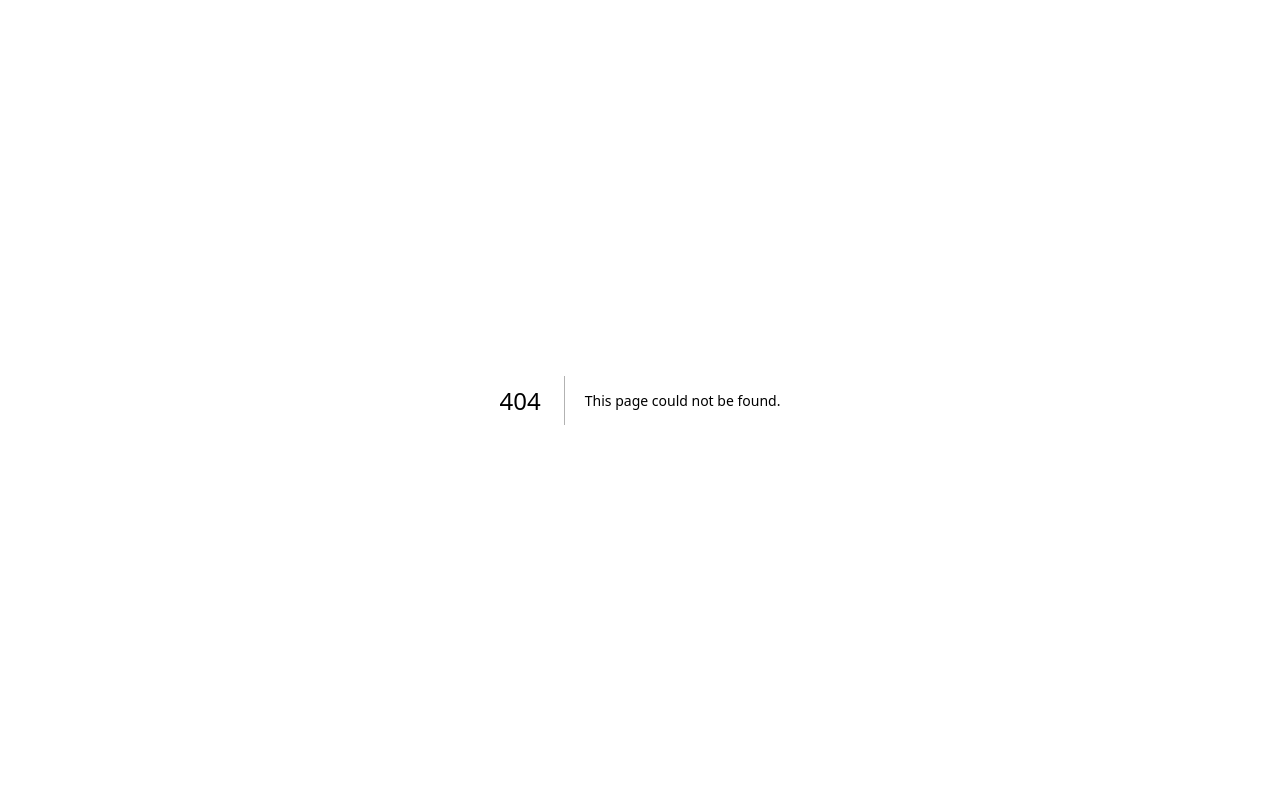
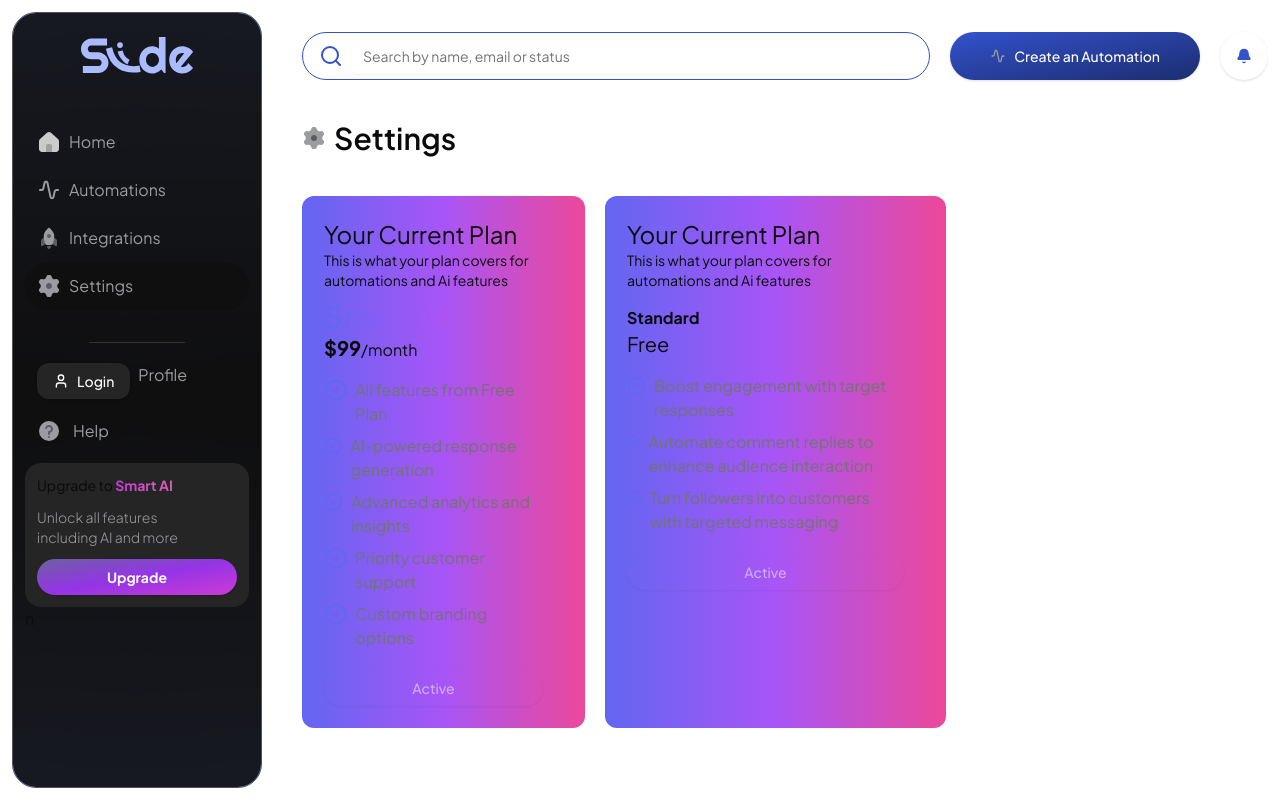
Before and after one commit to Mohamadi12/automations, a Next.js app: page /dashboard/1/settings in a window 1280 px wide. Before the commit this address had no page. Built offline with nearby package versions, Linux system fonts and the light colour scheme; no server answers.

Commit message:
Setting Page and Payment basic page

```diff
--- /dev/null
+++ b/src/app/(protected)/dashboard/[slug]/settings/page.tsx
@@ -0,0 +1,9 @@
+import Billing from '@/components/global/billing'
+import React from 'react'
+
+
+const Page = () => {
+  return <Billing />
+}
+
+export default Page
--- /dev/null
+++ b/src/components/global/billing/index.tsx
@@ -0,0 +1,23 @@
+"use client"
+
+import React from 'react'
+import PaymentCard from './payment-card'
+
+type Props = {}
+
+const Billing = (props: Props) => {
+  return (
+    <div className="flex lg:flex-row flex-col gap-5 w-full lg:w-10/12 xl:w-8/12 container">
+    <PaymentCard
+      current={'PRO'}
+      label="PRO"
+    />
+    <PaymentCard
+      current={'FREE'}
+      label="FREE"
+    />
+  </div>
+  )
+}
+
+export default Billing
--- /dev/null
+++ b/src/components/global/billing/payment-card.tsx
@@ -0,0 +1,106 @@
+import { Button } from "@/components/ui/button";
+import { PLANS } from "@/constants/pages";
+import { cn } from "@/lib/utils";
+import { CircleCheck } from "lucide-react";
+import React from "react";
+
+type Props = {
+  label: string;
+  current: "PRO" | "FREE";
+  landing?: boolean;
+};
+
+const PaymentCard = ({ current, label, landing }: Props) => {
+  return (
+    <div
+      className={cn(
+        label !== current
+          ? "bg-in-active"
+          : "bg-gradient-to-r from-indigo-500 via-purple-500 to-pink-500",
+        "p-[2px] rounded-xl overflow-hidden"
+      )}
+    >
+      <div
+        className={cn(
+          landing && "radial--gradient--pink",
+          "flex flex-col rounded-xl pl-5 py-5 pr-10 bg-background-90 h-full"
+        )}
+      >
+        {landing ? (
+          <h2 className="text-2xl">
+            {label === "PRO" && "Premium Plan"}
+            {label === "FREE" && "Standard"}
+          </h2>
+        ) : (
+          <h2 className="text-2xl">
+            {label === current
+              ? "Your Current Plan"
+              : current === "PRO"
+              ? "Downgrade"
+              : "Upgrade"}
+          </h2>
+        )}
+        <p className="text-text-secondary text-sm mb-2">
+          This is what your plan covers for automations and Ai features
+        </p>
+        {label === "PRO" ? (
+          <span className="bg-gradient-to-r text-3xl from-indigo-500 via-purple-500 font-bold to-pink-500 bg-clip-text text-transparent">
+            Smart AI
+          </span>
+        ) : (
+          <p className="font-bold mt-2 text-text-secondary">Standard</p>
+        )}
+        {label === "PRO" ? (
+          <p className="mb-2">
+            <b className="text-xl">$99</b>/month
+          </p>
+        ) : (
+          <p className="text-xl mb-2">Free</p>
+        )}
+
+        {PLANS[label === "PRO" ? 1 : 0].features.map((i) => (
+          <p key={i} className="mt-2 text-muted-foreground flex gap-2 ">
+            <CircleCheck className="text-indigo-500" />
+            {i}
+          </p>
+        ))}
+
+        {landing ? (
+          <Button
+            className={cn(
+              "rounded-full mt-5",
+              label === "PRO"
+                ? "bg-gradient-to-r from-indigo-500 text-white via-purple-500 to-pink-500"
+                : "bg-background-80 text-white hover:text-background-80"
+            )}
+          >
+            {label === current
+              ? "Get Started"
+              : current === "PRO"
+              ? "Free"
+              : "Get Started"}
+          </Button>
+        ) : (
+          <Button
+            className="rounded-full mt-5 bg-background-80 text-white hover:text-background-80"
+            disabled={label === current}
+          >
+            {label === current
+              ? "Active"
+              : current === "PRO"
+              ? "Downgrade"
+              : "Upgrade"}
+          </Button>
+        )}
+      </div>
+    </div>
+  );
+};
+
+export default PaymentCard;
+
+// PaymentCard : Carte de paiement avec options.
+// current : Plan actif, PRO ou FREE.
+// landing : Propriétés spécifiques pour la page d'atterrissage.
+// Button : Bouton interactif pour actions.
+// PLANS : Données des fonctionnalités des plans.
--- a/src/constants/pages.tsx
+++ b/src/constants/pages.tsx
@@ -21,3 +21,31 @@ export const PAGE_ICON: Props = {
   SETTINGS: <SettingsDuoToneWhite />,
   HOME: <HomeDuoToneBlue />,
 }
+
+//Differents plan d'abonnement
+export const PLANS = [
+  {
+    name: 'Free Plan',
+    description: 'Perfect for getting started',
+    price: '$0',
+    features: [
+      'Boost engagement with target responses',
+      'Automate comment replies to enhance audience interaction',
+      'Turn followers into customers with targeted messaging',
+    ],
+    cta: 'Get Started',
+  },
+  {
+    name: 'Smart AI Plan',
+    description: 'Advanced features for power users',
+    price: '$99',
+    features: [
+      'All features from Free Plan',
+      'AI-powered response generation',
+      'Advanced analytics and insights',
+      'Priority customer support',
+      'Custom branding options',
+    ],
+    cta: 'Upgrade Now',
+  },
+]
```
